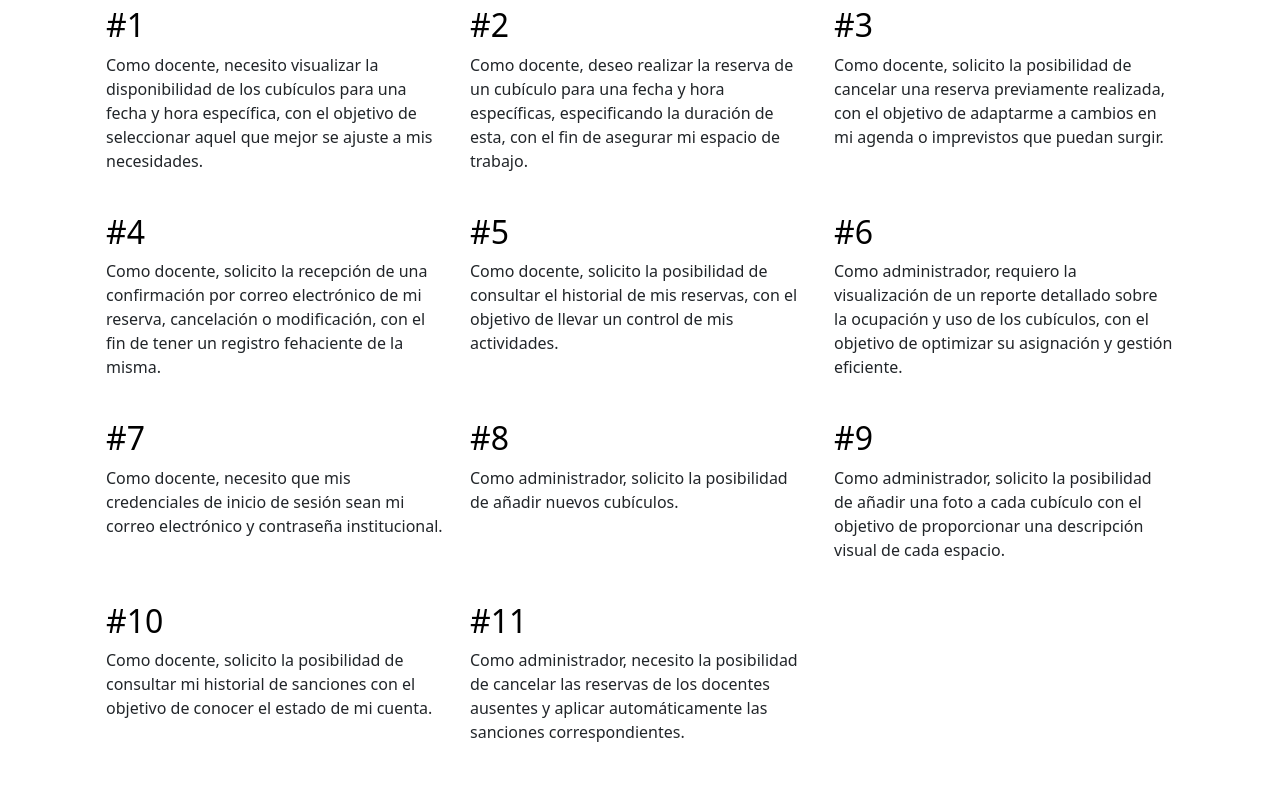
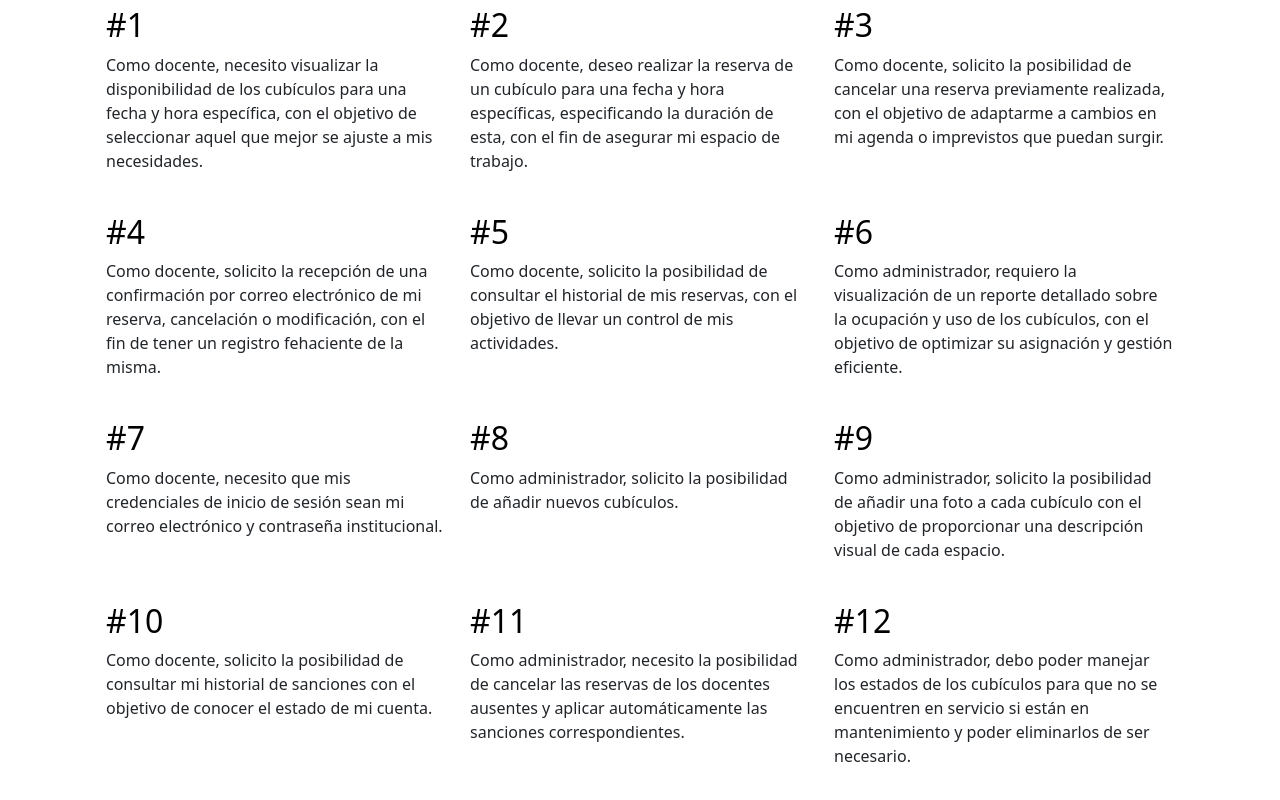
Before and after one commit to jdrioisaza/proyecto01, an Angular app: page /requirements in a window 1280 px wide. Shown: the part 250-1050 px from the top of the page. Built offline with nearby package versions, Linux system fonts and the light colour scheme.

Commit message:
ult_req_cubículos

```diff
--- a/src/app/componentes/proyectos/requerimientos/requerimientos.component.html
+++ b/src/app/componentes/proyectos/requerimientos/requerimientos.component.html
@@ -45,5 +45,9 @@
         <h3 class="fs-2 text-body-emphasis">#11</h3>
         <p>Como administrador, necesito la posibilidad de cancelar las reservas de los docentes ausentes y aplicar automáticamente las sanciones correspondientes.</p>
       </div>
+      <div class="feature col">
+        <h3 class="fs-2 text-body-emphasis">#12</h3>
+        <p>Como administrador, debo poder manejar los estados de los cubículos para que no se encuentren en servicio si están en mantenimiento y poder eliminarlos de ser necesario.</p>
+      </div>
     </div>
   </div>
```
